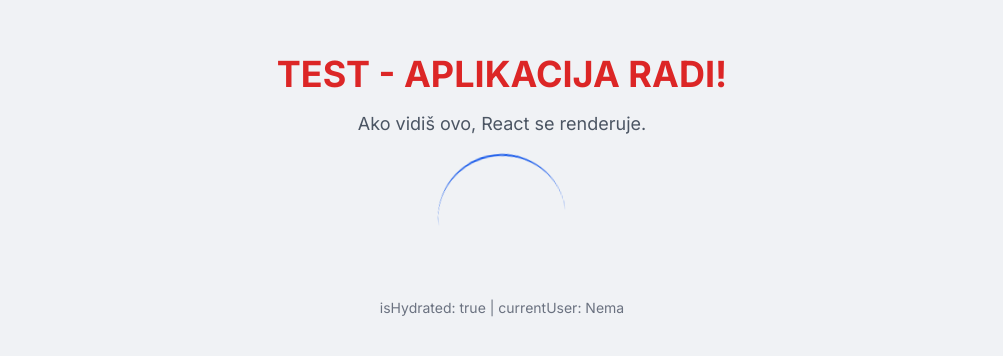
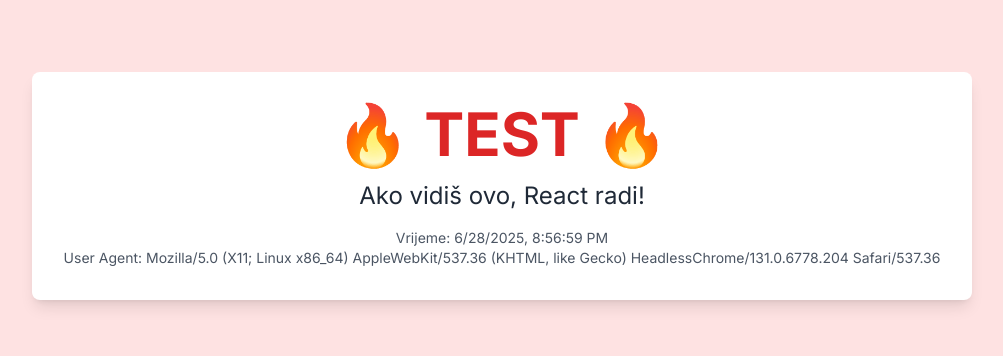
Before and after one commit to EdinAlibegovicTTM/PilanaApp, a Next.js app: page / in a window 1280 px wide. Before the commit this address had no page. Shown: the part 214-570 px from the top of the page, without its empty margins (138-1141 px from the left). Built offline with nearby package versions, Linux system fonts and the light colour scheme.

Commit message:
Test: Uklanjam sve komponente i hookove da vidim da li se osnovni React renderuje

```diff
--- a/app/layout.tsx
+++ b/app/layout.tsx
@@ -1,12 +1,6 @@
 import './globals.css';
 import type { Metadata, Viewport } from 'next';
 import { Inter } from 'next/font/google';
-import ThemeClient from '@/components/ThemeClient';
-import Header from '@/components/Header';
-import ErrorBoundary from '@/components/ErrorBoundary';
-import { Toaster } from 'react-hot-toast';
-import ServiceWorkerRegistration from '../components/ServiceWorkerRegistration';
-import AxiosInterceptor from '@/components/AxiosInterceptor';
 
 const inter = Inter({ subsets: ['latin'] });
 
@@ -51,6 +45,7 @@
 }: {
   children: React.ReactNode
 }) {
+  // TEST: Uklanjam sve komponente da vidim da li je problem u njima
   return (
     <html lang="bs">
       <head>
@@ -65,14 +60,8 @@
         <meta httpEquiv="X-UA-Compatible" content="IE=edge" />
       </head>
       <body className={inter.className}>
-        <ErrorBoundary>
-          <ThemeClient>
-            <AxiosInterceptor />
-            {children}
-            <Toaster position="bottom-right" />
-          </ThemeClient>
-        </ErrorBoundary>
-        <ServiceWorkerRegistration />
+        {/* TEST: Uklanjam sve komponente, ostavljam samo children */}
+        {children}
       </body>
     </html>
   );
--- a/app/page.tsx
+++ b/app/page.tsx
@@ -1,33 +1,16 @@
 'use client';
 
-import { useEffect } from 'react';
-import { useRouter } from 'next/navigation';
-import useAppStore from '@/store/appStore';
-import useStoreHydrated from '@/hooks/useStoreHydrated';
-
 export default function HomePage() {
-  const router = useRouter();
-  const { currentUser } = useAppStore();
-  const isHydrated = useStoreHydrated();
-
-  useEffect(() => {
-    if (isHydrated) {
-      if (currentUser) {
-        router.push('/dashboard');
-      } else {
-        router.push('/login');
-      }
-    }
-  }, [isHydrated, currentUser, router]);
-
-  // TEST: Dodajem statički tekst da vidim da li se išta renderuje
+  // TEST: Uklanjam sve hookove i logiku da vidim da li se osnovni React renderuje
   return (
-    <div className="min-h-screen flex items-center justify-center">
-      <div className="text-center">
-        <h1 className="text-4xl font-bold text-red-600 mb-4">TEST - APLIKACIJA RADI!</h1>
-        <p className="text-lg text-gray-600 mb-4">Ako vidiš ovo, React se renderuje.</p>
-        <div className="animate-spin rounded-full h-32 w-32 border-b-2 border-blue-600 mx-auto"></div>
-        <p className="mt-4 text-sm text-gray-500">isHydrated: {String(isHydrated)} | currentUser: {currentUser ? 'Postoji' : 'Nema'}</p>
+    <div className="min-h-screen flex items-center justify-center bg-red-100">
+      <div className="text-center p-8 bg-white rounded-lg shadow-lg">
+        <h1 className="text-6xl font-bold text-red-600 mb-4">🔥 TEST 🔥</h1>
+        <p className="text-2xl text-gray-800 mb-4">Ako vidiš ovo, React radi!</p>
+        <div className="text-sm text-gray-600">
+          <p>Vrijeme: {new Date().toLocaleString()}</p>
+          <p>User Agent: {typeof window !== 'undefined' ? window.navigator.userAgent : 'SSR'}</p>
+        </div>
       </div>
     </div>
   );
```
